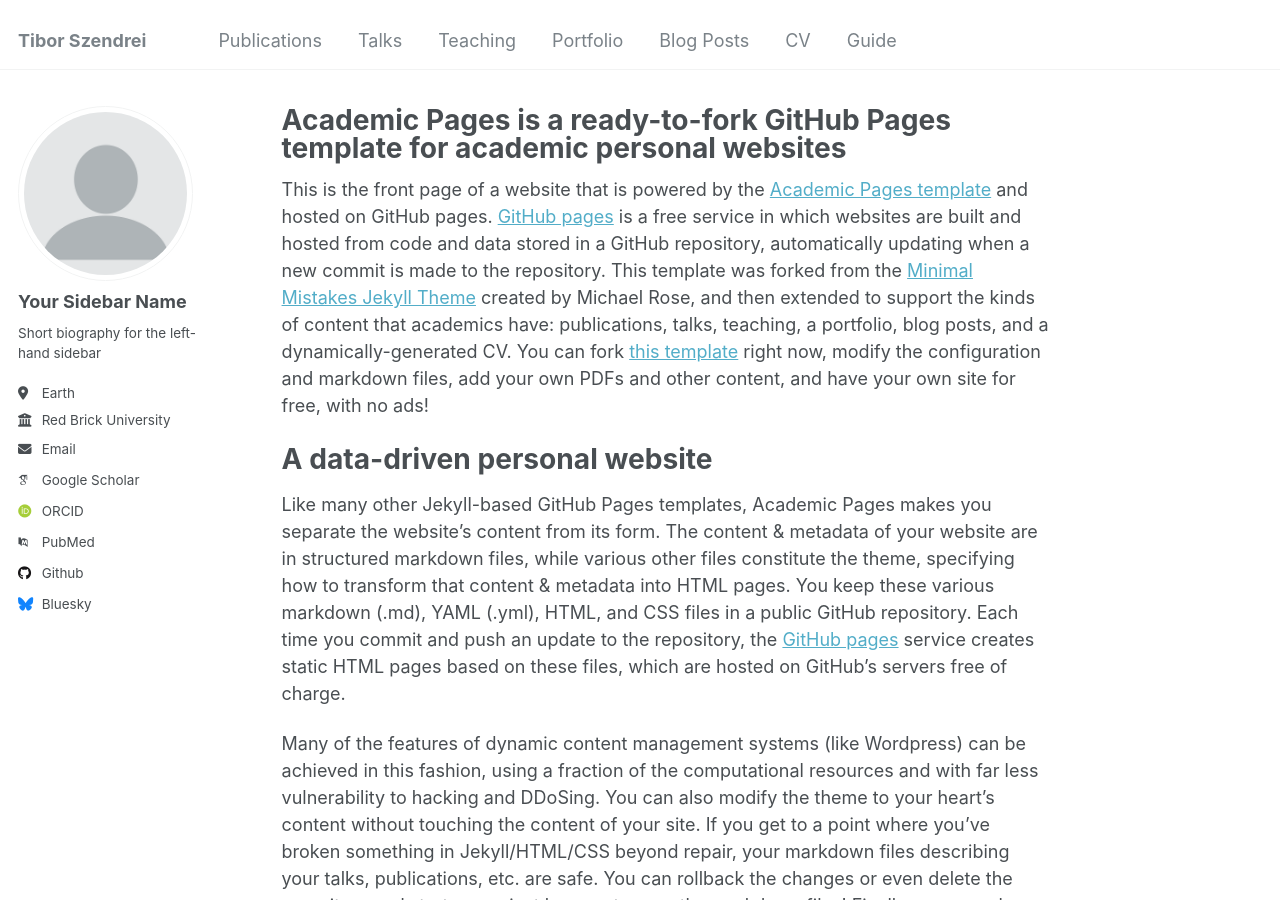
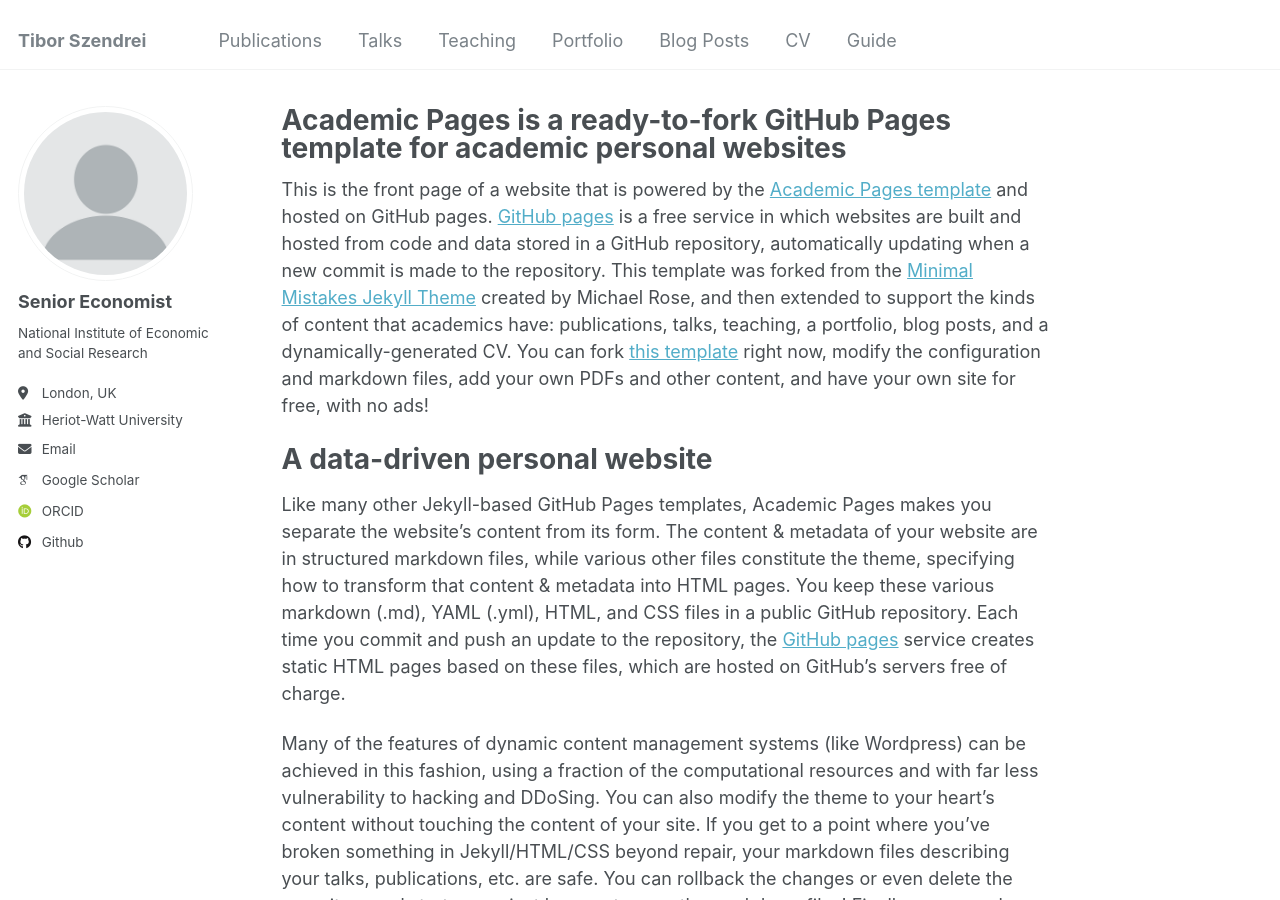
Before and after one commit to econometibi/econometibi.github.io, a Jekyll site: the page built from _pages/about.md, in a window 1280 px wide and 900 px high. Built offline with Jekyll 4.4.1, drawn with Linux system fonts in a browser that asks for light colours; some web fonts are replaced.

Commit message:
Update _config.yml

```diff
--- a/_config.yml
+++ b/_config.yml
@@ -22,21 +22,21 @@ repository               : "econometibi/econometibi.github.io"
 author:
   # Biographic information
   avatar           : "profile.png"
-  name             : "Your Sidebar Name"
+  name             : "Senior Economist"
   pronouns         : # example: "she/her"
-  bio              : "Short biography for the left-hand sidebar"
-  location         : "Earth"
-  employer         : "Red Brick University"
+  bio              : "National Institute of Economic and Social Research"
+  location         : "London, UK"
+  employer         : "Heriot-Watt University"
   uri              : # URL
-  email            : "none@example.org"
+  email            : "t.szendrei@niesr.ac.uk"
 
   # Academic websites
   arxiv            : # URL - Update with the correct link to your profile
-  googlescholar    : "https://scholar.google.com/citations?user=PS_CX0AAAAAJ"
+  googlescholar    : "https://scholar.google.com/citations?user=0a_peuYAAAAJ&hl=en&authuser=1"
   impactstory      : # URL
-  orcid            : "http://orcid.org/yourorcidurl"
+  orcid            : "https://orcid.org/0000-0001-8464-3780"
   semantic         : # URL
-  pubmed           : "https://www.ncbi.nlm.nih.gov/pubmed/?term=john+snow"
+  pubmed           : # URL
   researchgate     : # URL
   scopus           : # URL
 
@@ -44,12 +44,12 @@ author:
   bitbucket        : # Username - Update with your username on the site
   codepen          : # Username
   dribbble         : # Username
-  github           : "academicpages"
+  github           : "econometibi"
   kaggle           : # Username
   stackoverflow    : # User number or user number and name (i.e., use "1" or "1/jeff-atwood")
 
   # Social media
-  bluesky          : "bsky.app" # Replace this with you Bluesky username
+  bluesky          : # Replace this with you Bluesky username
   facebook         : # Username
   flickr           : # Username
   foursquare       : # Username
@@ -77,7 +77,7 @@ author:
 # Publication Category - The following the list of publication categories and their headings
 publication_category:
   books:
-    title: 'Books'
+    title: 'Books & Chapters'
   manuscripts:
     title: 'Journal Articles'
   conferences:
@@ -130,7 +130,7 @@ yandex_site_verification :
 
 # Social Sharing
 twitter:
-  username               : &twitter
+  username               : #&twitter
 facebook:
   username               :
   app_id                 :
```
